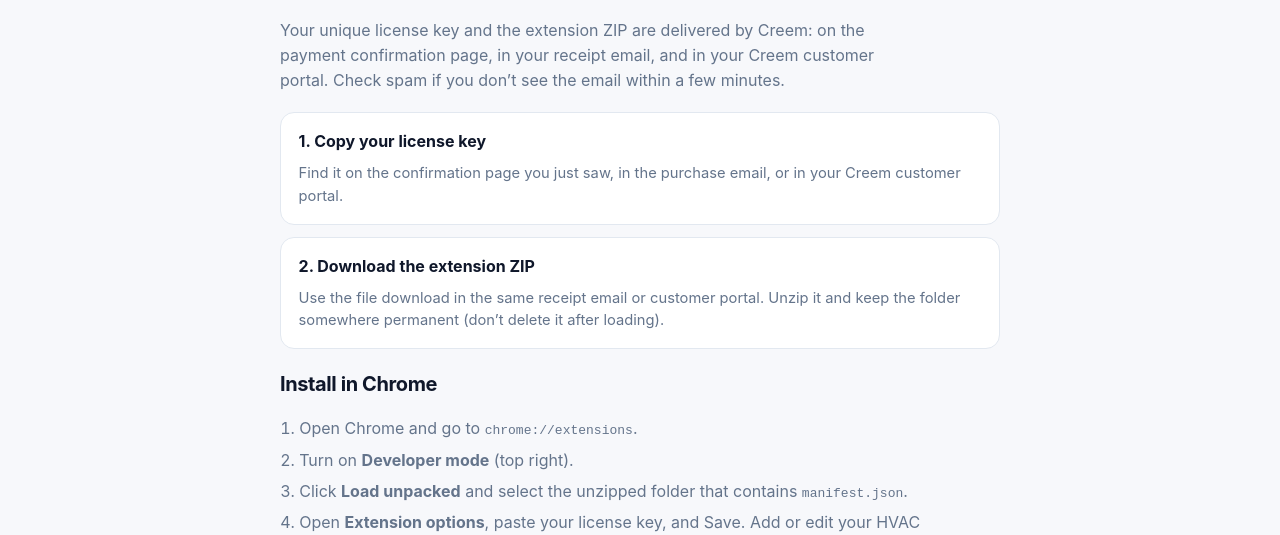
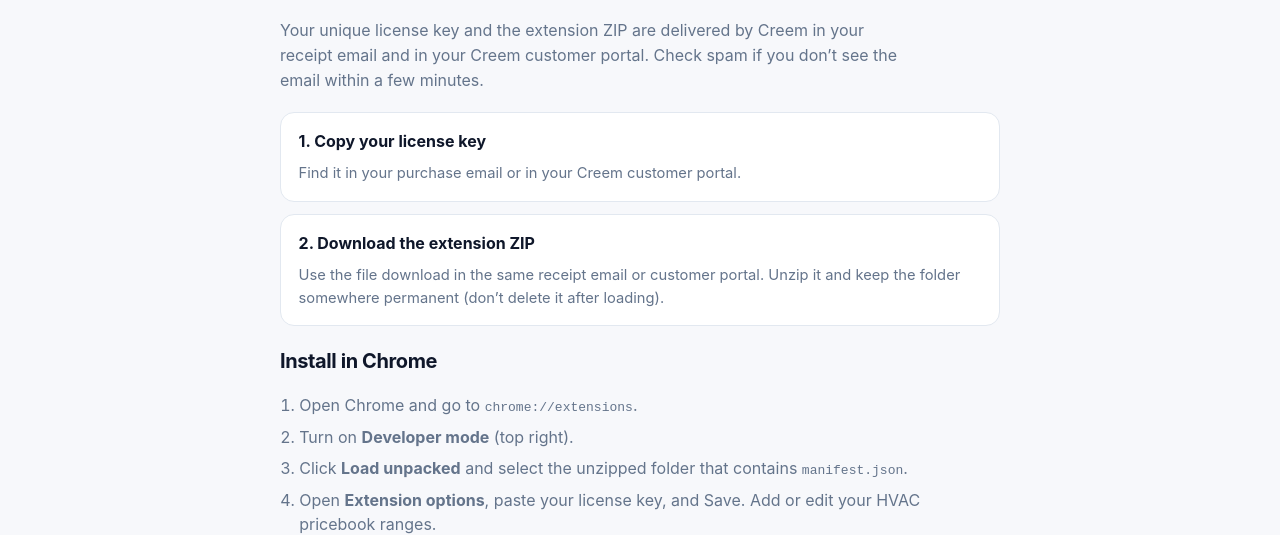
Before and after one commit to xuchunsun-byte/alexbigstore-site, a plain HTML site: page thanks/trade-lead-first-reply/index.html in a window 1280 px wide. Shown: the part 271-806 px from the top of the page. Drawn offline with Linux system fonts and the light colour scheme.

Commit message:
Point Trade Lead thanks page at email and portal for the license key.
Return URLs now redirect buyers here, so the Creem confirmation page may no longer show the key.

```diff
--- a/thanks/trade-lead-first-reply/index.html
+++ b/thanks/trade-lead-first-reply/index.html
@@ -23,13 +23,13 @@
     <div class="eyebrow">Purchase confirmed</div>
     <h1>Thanks — here’s how to install Trade Lead First-Reply</h1>
     <p class="lede" style="color:var(--muted);max-width:40rem">
-      Your unique license key and the extension ZIP are delivered by Creem: on the payment confirmation page, in your receipt email, and in your Creem customer portal. Check spam if you don’t see the email within a few minutes.
+      Your unique license key and the extension ZIP are delivered by Creem in your receipt email and in your Creem customer portal. Check spam if you don’t see the email within a few minutes.
     </p>
 
     <ul class="unlock-list">
       <li>
         <strong>1. Copy your license key</strong>
-        <p style="margin:0.5rem 0 0;color:var(--muted);font-size:0.92rem">Find it on the confirmation page you just saw, in the purchase email, or in your Creem customer portal.</p>
+        <p style="margin:0.5rem 0 0;color:var(--muted);font-size:0.92rem">Find it in your purchase email or in your Creem customer portal.</p>
       </li>
       <li>
         <strong>2. Download the extension ZIP</strong>
```
